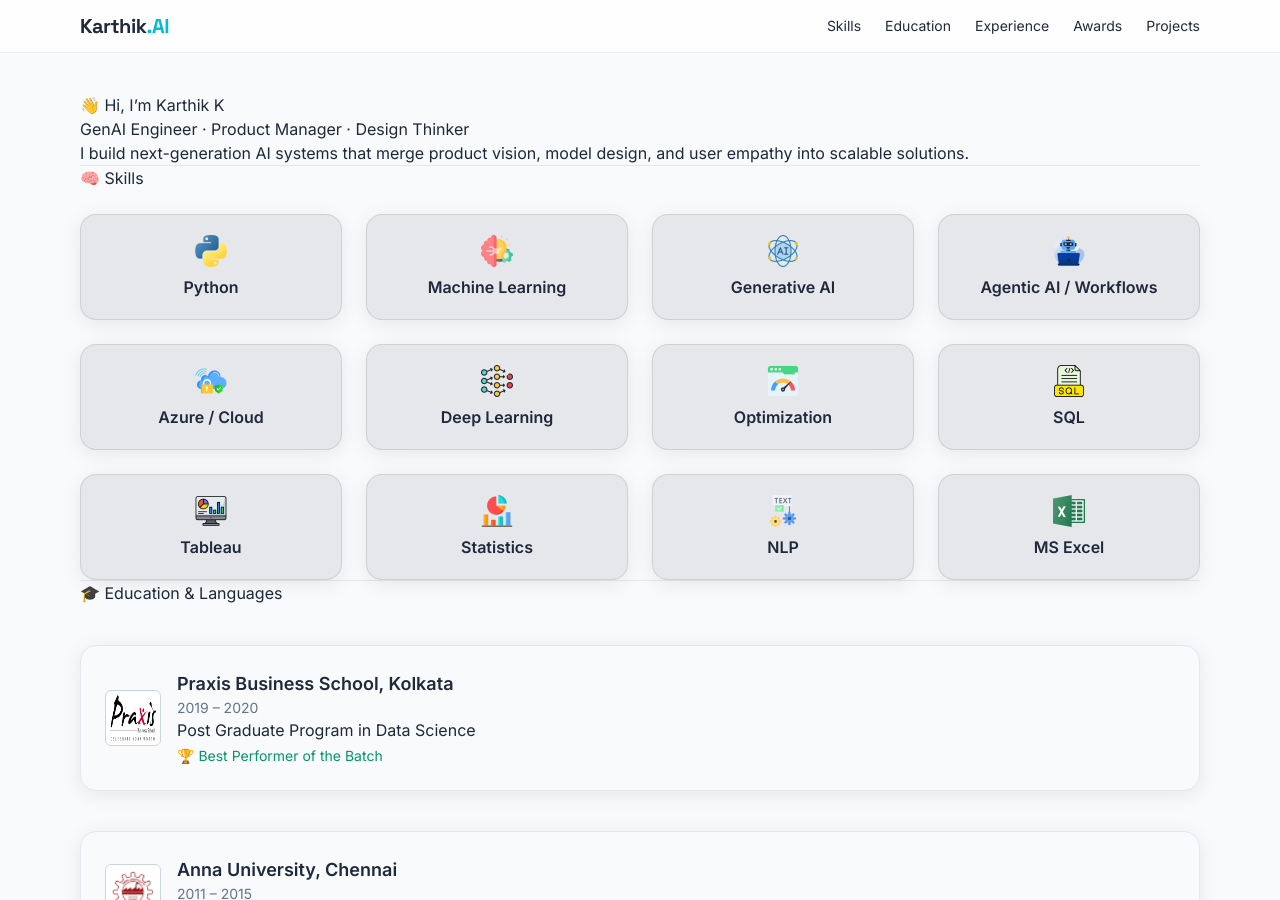
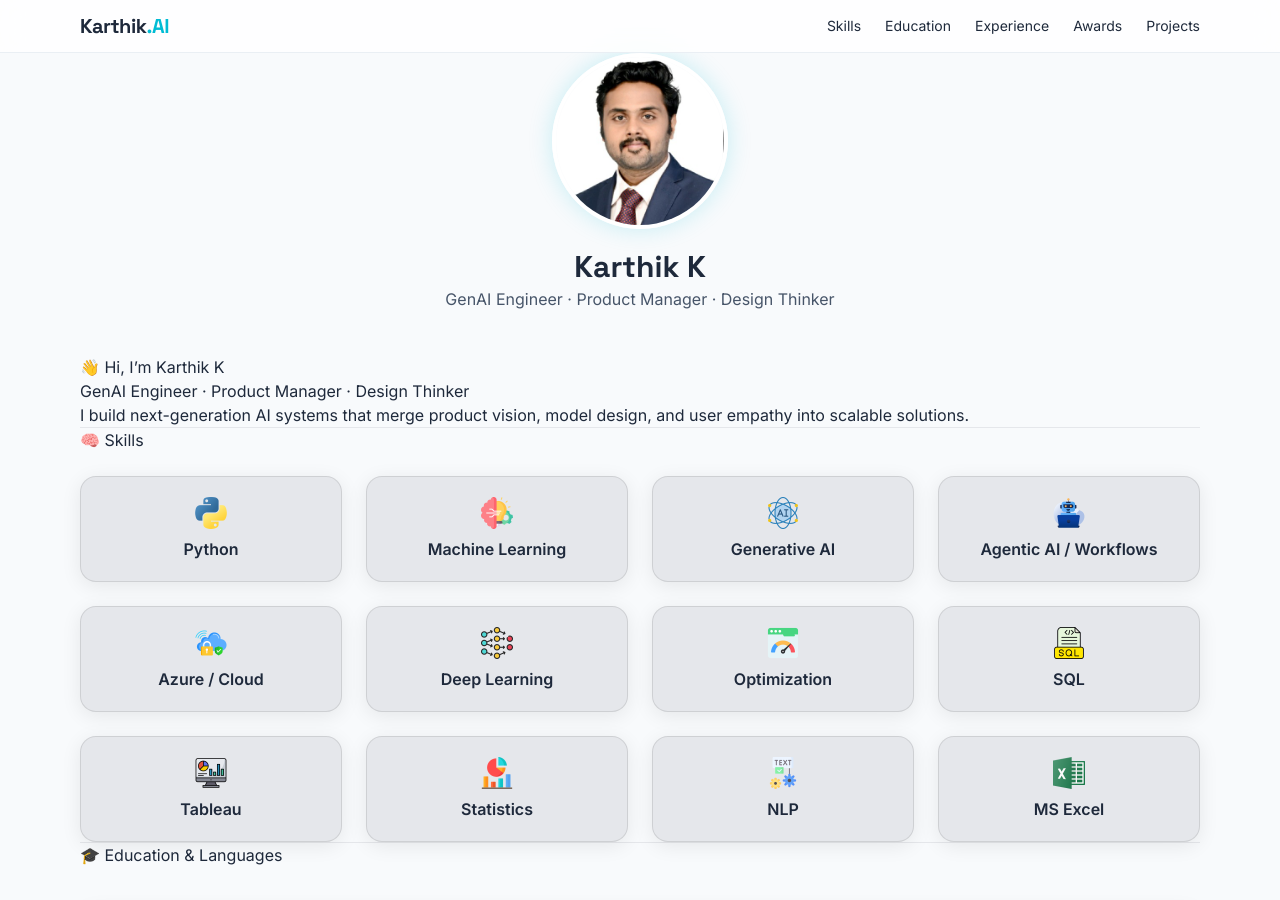
Before and after one commit to karthik65432/karthik65432.github.io, a Jekyll site: the page built from index.md, in a window 1280 px wide and 900 px high. Built offline with Jekyll 4.4.1, drawn with Linux system fonts in a browser that asks for light colours; nearby versions of some CDN libraries; some web fonts are replaced.

Commit message:
Add profile section to default layout
Added a profile section with user details and image.

```diff
--- a/_layouts/default.html
+++ b/_layouts/default.html
@@ -8,10 +8,29 @@
 
   {% include navbar.html %}
 
+  <!-- Profile -->
+  <section id="profile" class="max-w-6xl mx-auto px-4 pb-1 text-center">
+    <div class="flex flex-col items-center">
+      <div class="relative group">
+        <img src="/assets/icons/karthik_passport.jpg"
+             alt="Karthik K"
+             class="w-44 h-44 rounded-full object-cover shadow-glow border-4 border-white transition-transform duration-500 group-hover:scale-105" />
+        <div class="absolute inset-0 rounded-full ring-2 ring-brand-500 ring-offset-2 ring-offset-slate-50 opacity-0 group-hover:opacity-100 transition-opacity"></div>
+      </div>
+      <h2 class="mt-5 text-3xl font-display font-bold">Karthik K</h2>
+      <p class="text-slate-600 text-base mt-0.5">GenAI Engineer · Product Manager · Design Thinker</p>
+    </div>
+  </section>
+
   <main class="max-w-6xl mx-auto px-4 py-10">
     {{ content }}
   </main>
 
   {% include footer.html %}
+
+  <script>
+    document.getElementById('year').textContent = new Date().getFullYear();
+  </script>
+
 </body>
 </html>
```
